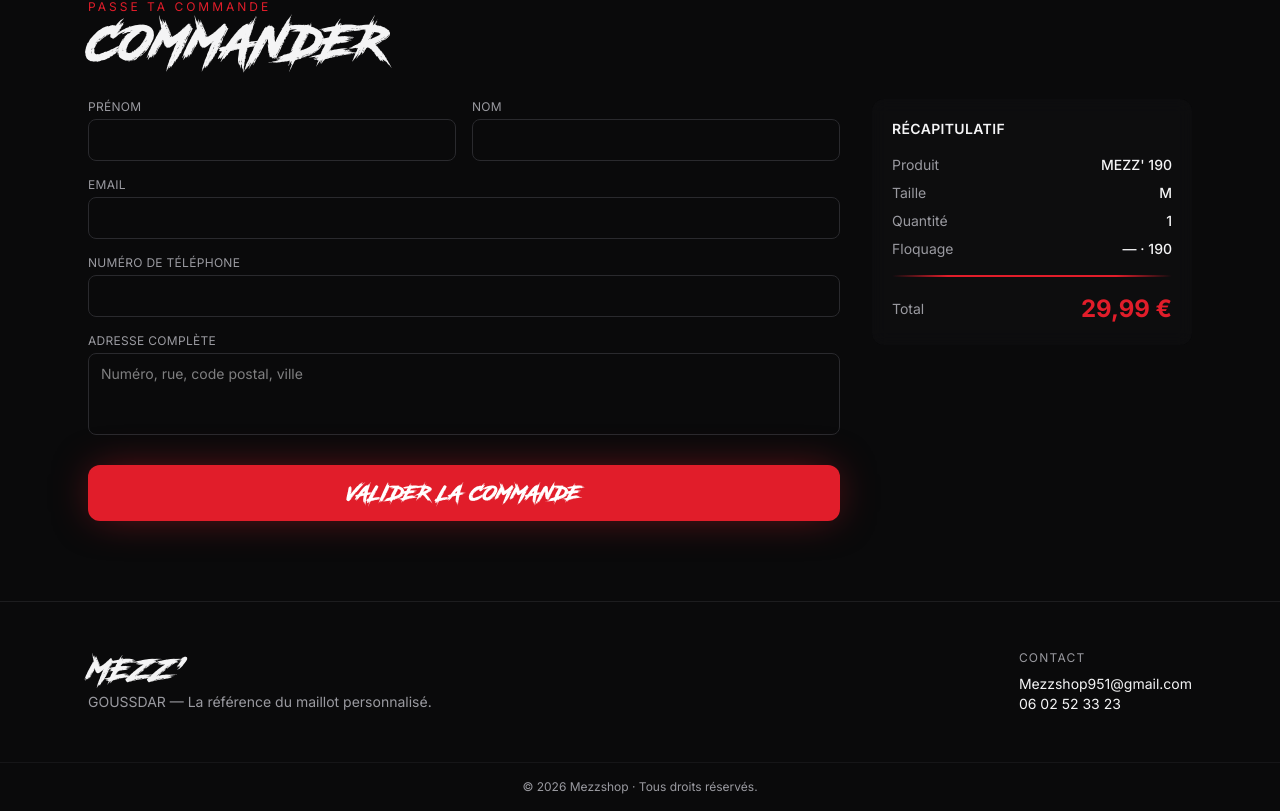
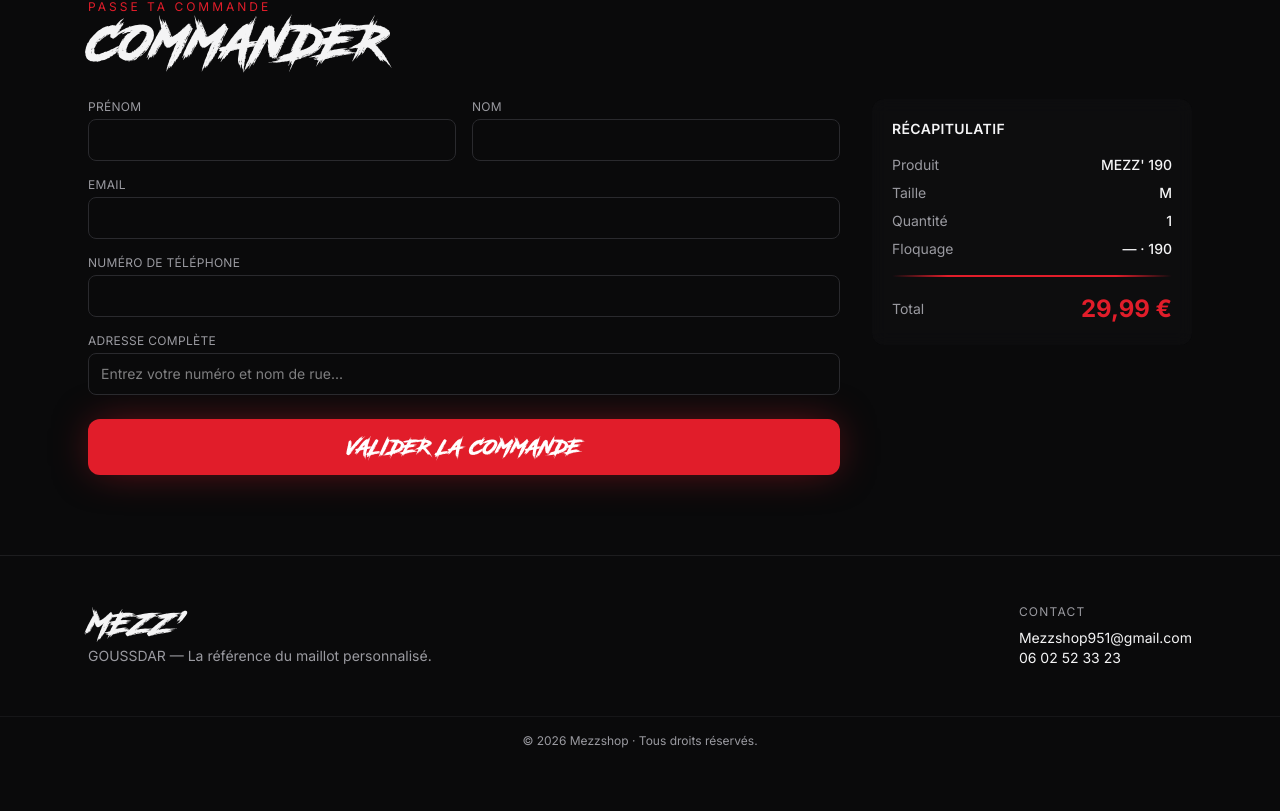
Before and after one commit to masheeee34/mezz-factory, a Next.js app: page / in a window 1280 px wide. Shown: the part 2130-2941 px from the top of the page. After the commit the page ends 2895 px from the top, so only its background shows below. Built offline with nearby package versions, Linux system fonts and the light colour scheme.

Commit message:
feat: integrate state API for address autocomplete with TypeScript safety

```diff
--- a/src/components/OrderForm.tsx
+++ b/src/components/OrderForm.tsx
@@ -21,6 +21,12 @@ const schema = z.object({
 
 type FormValues = z.infer<typeof schema>;
 
+interface AddressSuggestion {
+  properties: {
+    label: string;
+  };
+}
+
 export default function OrderForm() {
   const { size, quantity, floquage } = useConfigurator();
   const total = PRODUCT.priceEUR * quantity;
@@ -31,15 +37,55 @@ export default function OrderForm() {
     register,
     handleSubmit,
     reset,
+    setValue,
     formState: { errors, isSubmitting },
   } = useForm<FormValues>({ resolver: zodResolver(schema) });
 
   const [copied, setCopied] = useState(false);
+  const [addressQuery, setAddressQuery] = useState("");
+  const [addressSuggestions, setAddressSuggestions] = useState<AddressSuggestion[]>([]);
+  const [showSuggestions, setShowSuggestions] = useState(false);
+  const [loadingAddress, setLoadingAddress] = useState(false);
 
   const handleCopyIBAN = () => {
     navigator.clipboard.writeText("FR7628233000019641984280730");
     setCopied(true);
     setTimeout(() => setCopied(false), 2000);
+  };
+
+  // Autocomplete search via government API
+  const handleAddressChange = async (val: string) => {
+    setAddressQuery(val);
+    setValue("address", val, { shouldValidate: true });
+
+    if (val.trim().length < 4) {
+      setAddressSuggestions([]);
+      setShowSuggestions(false);
+      return;
+    }
+
+    setLoadingAddress(true);
+    try {
+      const response = await fetch(
+        `https://api-adresse.data.gouv.fr/search/?q=${encodeURIComponent(val)}&limit=5`
+      );
+      if (response.ok) {
+        const data = await response.json();
+        setAddressSuggestions(data.features || []);
+        setShowSuggestions(true);
+      }
+    } catch (error) {
+      console.error("Error fetching address suggestions:", error);
+    } finally {
+      setLoadingAddress(false);
+    }
+  };
+
+  const selectAddress = (label: string) => {
+    setAddressQuery(label);
+    setValue("address", label, { shouldValidate: true });
+    setAddressSuggestions([]);
+    setShowSuggestions(false);
   };
 
   const onSubmit = async (values: FormValues) => {
@@ -66,6 +112,7 @@ export default function OrderForm() {
       const data = (await res.json()) as { ok: boolean; orderId?: string; error?: string };
       if (!res.ok || !data.ok) throw new Error(data.error ?? "Erreur serveur");
       setSubmitted(data.orderId ?? "OK");
+      setAddressQuery("");
       reset();
     } catch (err) {
       setServerError(err instanceof Error ? err.message : "Erreur inconnue");
@@ -202,15 +249,52 @@ export default function OrderForm() {
           <input {...register("phone")} type="tel" className={inputCls} autoComplete="tel" />
         </Field>
 
-        <Field label="Adresse complète" error={errors.address?.message}>
-          <textarea
-            {...register("address")}
-            rows={3}
-            className={`${inputCls} resize-none`}
-            autoComplete="street-address"
-            placeholder="Numéro, rue, code postal, ville"
-          />
-        </Field>
+        <div className="relative">
+          <Field label="Adresse complète" error={errors.address?.message}>
+            <div className="relative">
+              <input
+                type="text"
+                value={addressQuery}
+                onChange={(e) => handleAddressChange(e.target.value)}
+                onFocus={() => setShowSuggestions(addressSuggestions.length > 0)}
+                onBlur={() => setTimeout(() => setShowSuggestions(false), 200)}
+                className={`${inputCls} pr-10`}
+                autoComplete="off"
+                placeholder="Entrez votre numéro et nom de rue..."
+              />
+              {loadingAddress && (
+                <div className="absolute right-3 top-[38px] flex items-center justify-center">
+                  <div className="h-4 w-4 animate-spin rounded-full border-2 border-red-bright border-t-transparent" />
+                </div>
+              )}
+            </div>
+            {/* Hidden register to hook into react-hook-form validation */}
+            <input type="hidden" {...register("address")} />
+          </Field>
+
+          {/* Autocomplete Suggestions Dropdown */}
+          {showSuggestions && addressSuggestions.length > 0 && (
+            <div className="absolute left-0 right-0 z-50 mt-1 max-h-56 overflow-y-auto rounded-lg border border-line bg-surface/95 p-1 shadow-2xl backdrop-blur-md">
+              {addressSuggestions.map((suggestion, index) => {
+                const label = suggestion.properties.label;
+                return (
+                  <button
+                    key={index}
+                    type="button"
+                    onClick={() => selectAddress(label)}
+                    className="flex w-full items-center gap-2 rounded-md px-3 py-2.5 text-left text-xs text-text hover:bg-white/10 transition-colors"
+                  >
+                    <svg width="14" height="14" viewBox="0 0 24 24" fill="none" stroke="currentColor" strokeWidth="2" className="text-muted shrink-0">
+                      <path d="M12 2a8 8 0 0 0-8 8c0 5.25 8 12 8 12s8-6.75 8-12a8 8 0 0 0-8-8z" />
+                      <circle cx="12" cy="10" r="3" />
+                    </svg>
+                    <span className="truncate">{label}</span>
+                  </button>
+                );
+              })}
+            </div>
+          )}
+        </div>
 
         {serverError && (
           <p className="text-sm text-red-bright">{serverError}</p>
```
